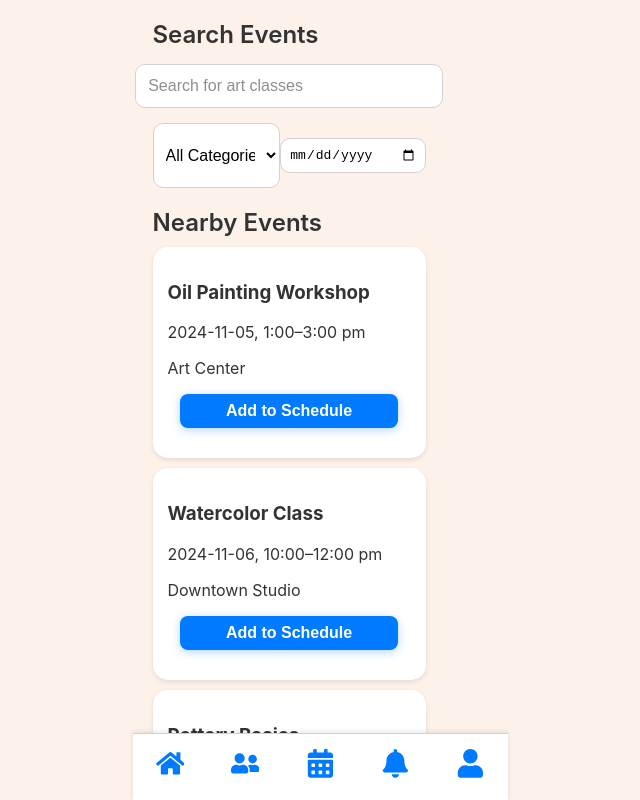
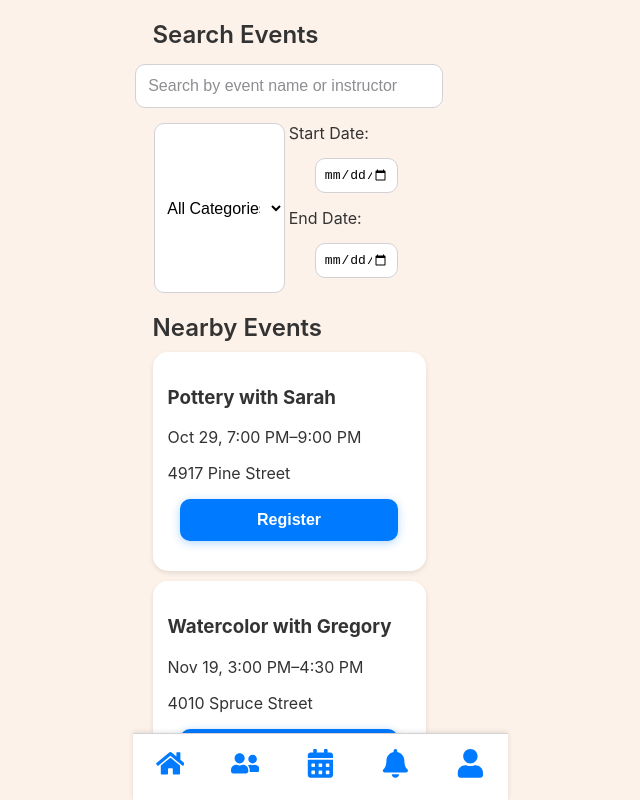
Before and after one commit to tiffanychang04/art-class-app, a React (Create React App) app: page /schedule in a window 1280 px wide. Shown: the top 800 px of the page, without its empty margins (351-991 px from the left). Built offline with nearby package versions, Linux system fonts and the light colour scheme.

Commit message:
gaby search, register, unregister

```diff
--- a/src/App.js
+++ b/src/App.js
@@ -1,5 +1,6 @@
 import React from 'react';
 import { BrowserRouter as Router, Route, Routes } from 'react-router-dom';
+import { RegisteredEventsProvider } from './RegisteredEventsContext'; // Import the context provider
 import Navbar from './Navbar';
 import HomePage from './HomePage';
 import FriendsPage from './FriendsPage';
@@ -10,6 +11,7 @@ import './App.css';
 
 function App() {
   return (
+    <RegisteredEventsProvider>
     <Router>
       <div className="app-container">
         <Routes>
@@ -22,6 +24,7 @@ function App() {
         <Navbar />
       </div>
     </Router>
+    </RegisteredEventsProvider>
   );
 }
 
--- /dev/null
+++ b/src/EventCard.js
@@ -0,0 +1,33 @@
+import React from 'react';
+
+function EventCard({ event, isRegistered, onRegister, onUnregister }) {
+  // Parse the start_datetime string into a Date object
+  const startDate = new Date(event.start_datetime);
+  const formattedStartDate = startDate.toLocaleDateString('en-US', { month: 'short', day: 'numeric' });
+  const formattedStartTime = startDate.toLocaleTimeString('en-US', { hour: 'numeric', minute: 'numeric', hour12: true });
+
+  // Calculate end time (assuming duration is in hours)
+  const endDate = new Date(startDate.getTime() + event.duration * 60 * 60 * 1000);
+  const formattedEndTime = endDate.toLocaleTimeString('en-US', { hour: 'numeric', minute: 'numeric', hour12: true });
+
+  return (
+    <div className="upcoming-events card">
+      <div className="event-details">
+        <h3>{event.name} with {event.instructor}</h3>
+        <p>{formattedStartDate}, {formattedStartTime}–{formattedEndTime}</p>
+        <p>{event.location}</p>
+
+        {/* Register or Unregister button */}
+        <div className="register-button">
+          {isRegistered ? (
+            <button onClick={onUnregister}>Unregister</button> // Show Unregister button if registered
+          ) : (
+            <button onClick={onRegister}>Register</button> // Show Register button if not registered
+          )}
+        </div>
+      </div>
+    </div>
+  );
+}
+
+export default EventCard;
--- a/src/HomePage.js
+++ b/src/HomePage.js
@@ -1,25 +1,48 @@
+// HomePage.js
 import React from 'react';
+import { useRegisteredEvents } from './RegisteredEventsContext'; // Import the context hook
 
 function HomePage() {
+  const { registeredEvents } = useRegisteredEvents(); // Access registered events from context
+
   return (
     <div className="home-page">
       <div className="welcome-section">
         <h1>Welcome back, Iris!</h1>
-        <h2>Upcoming Events</h2>
+        <h2>Your Upcoming Events</h2>
       </div>
 
-      <div className="upcoming-events card">
-        <div className="event-details">
-          <h3>Pottery with Sarah</h3>
-          <p>10/29, 3:00–5:00 pm</p>
-          <p>4917 Pine Street</p>
-        </div>
+      <div className="registered-events">
+        {registeredEvents.length > 0 ? (
+          registeredEvents.map((event, index) => {
+            // Format start time and end time like before
+            const startDate = new Date(event.start_datetime);
+            const formattedStartDate = startDate.toLocaleDateString('en-US', { month: 'short', day: 'numeric' });
+            const formattedStartTime = startDate.toLocaleTimeString('en-US', { hour: 'numeric', minute: 'numeric', hour12: true });
+            const endDate = new Date(startDate.getTime() + event.duration * 60 * 60 * 1000);
+            const formattedEndTime = endDate.toLocaleTimeString('en-US', { hour: 'numeric', minute: 'numeric', hour12: true });
+
+            return (
+              <div key={index} className="upcoming-events card">
+                <div className="event-details">
+                  <h3>{event.name} with {event.instructor}</h3>
+                  <p>{formattedStartDate}, {formattedStartTime}–{formattedEndTime}</p>
+                  <p>{event.location}</p>
+                  <button disabled>Registered</button> {/* Disabled button */}
+                </div>
+              </div>
+            );
+          })
+        ) : (
+          <p>No registered events.</p>
+        )}
       </div>
 
       <h2>Your Feed</h2>
       <div className="feed-section card">
         <p>Maya attended Portrait Drawings, hosted by George.</p>
       </div>
+
     </div>
   );
 }
--- /dev/null
+++ b/src/RegisteredEventsContext.js
@@ -0,0 +1,30 @@
+import React, { createContext, useContext, useState } from 'react';
+
+// Create the context
+const RegisteredEventsContext = createContext();
+
+// Create a custom hook to use the context
+export const useRegisteredEvents = () => {
+  return useContext(RegisteredEventsContext);
+};
+
+// Create the context provider
+export const RegisteredEventsProvider = ({ children }) => {
+  const [registeredEvents, setRegisteredEvents] = useState([]);
+
+  // Add event to registered events list
+  const addEvent = (event) => {
+    setRegisteredEvents((prev) => [...prev, event]);
+  };
+
+  // Remove event from registered events list
+  const removeEvent = (event) => {
+    setRegisteredEvents((prev) => prev.filter((e) => e.name !== event.name));
+  };
+
+  return (
+    <RegisteredEventsContext.Provider value={{ registeredEvents, addEvent, removeEvent }}>
+      {children}
+    </RegisteredEventsContext.Provider>
+  );
+};
--- a/src/SchedulePage.js
+++ b/src/SchedulePage.js
@@ -1,78 +1,112 @@
-import React, { useState } from 'react';
+import React, { useState, useEffect } from 'react';
+import { items } from './events'; // Import the events array
+import EventCard from './EventCard'; // Import the EventCard component
+import Search from './Search'; // Import the Search component
+import { useRegisteredEvents } from './RegisteredEventsContext'; // Import context hook for managing registered events
 
 function SchedulePage() {
-  // Initial event data with added categories and dates
-  const [events, setEvents] = useState([
-    { id: 1, name: 'Oil Painting Workshop', date: '2024-11-05', time: '1:00–3:00 pm', location: 'Art Center', category: 'Painting', added: false },
-    { id: 2, name: 'Watercolor Class', date: '2024-11-06', time: '10:00–12:00 pm', location: 'Downtown Studio', category: 'Painting', added: false },
-    { id: 3, name: 'Pottery Basics', date: '2024-11-07', time: '2:00–4:00 pm', location: 'Community Center', category: 'Sculpture', added: false },
-    { id: 4, name: 'Advanced Sketching', date: '2024-11-08', time: '3:00–5:00 pm', location: 'Uptown Art Studio', category: 'Drawing', added: false },
-    { id: 5, name: 'Clay Sculpture', date: '2024-11-09', time: '11:00 am–1:00 pm', location: 'Art Hub', category: 'Sculpture', added: false },
-    { id: 6, name: 'Portrait Drawing', date: '2024-11-10', time: '4:00–6:00 pm', location: 'Gallery 21', category: 'Drawing', added: false },
-    { id: 7, name: 'Still Life with Pastels', date: '2024-11-11', time: '9:00–11:00 am', location: 'Park Art Space', category: 'Painting', added: false },
-  ]);
+  const { registeredEvents, addEvent, removeEvent } = useRegisteredEvents(); // Access registered events and functions to add/remove events
+  const [searchTerm, setSearchTerm] = useState(""); // State for search input
+  const [categoryFilter, setCategoryFilter] = useState(''); // State for category filter
+  const [dateFilterStart, setDateFilterStart] = useState(''); // State for start date filter
+  const [dateFilterEnd, setDateFilterEnd] = useState(''); // State for end date filter
+  const [filteredItems, setFilteredItems] = useState(items); // State for filtered events
 
-  const [query, setQuery] = useState('');
-  const [categoryFilter, setCategoryFilter] = useState('');
-  const [dateFilter, setDateFilter] = useState('');
+  // This useEffect will be called whenever the searchTerm, categoryFilter, or dateFilter changes
+  useEffect(() => {
+    const filtered = items.filter((event) => {
+      // Always check category
+      const matchesCategory = categoryFilter ? event.category === categoryFilter : true;
 
-  // Function to toggle event addition/removal from schedule
-  const addEvent = (id) => {
-    setEvents(events.map(event => event.id === id ? { ...event, added: !event.added } : event));
+      // Check if the event date is within the date range
+      const eventDate = new Date(event.start_datetime); // Assuming event.start_datetime is in a valid date format
+
+      // Handle start date and end date filtering
+      const matchesDateRange = (
+        (dateFilterStart ? new Date(dateFilterStart) <= eventDate : true) &&
+        (dateFilterEnd ? new Date(dateFilterEnd) >= eventDate : true)
+      );
+
+      // Check if event matches search term
+      const matchesSearch = searchTerm === "" ||
+                            event.name.toLowerCase().includes(searchTerm.toLowerCase()) ||
+                            event.instructor.toLowerCase().includes(searchTerm.toLowerCase());
+
+      return matchesSearch && matchesCategory && matchesDateRange;
+    });
+
+    setFilteredItems(filtered);
+  }, [searchTerm, categoryFilter, dateFilterStart, dateFilterEnd]); // Only re-filter when any of these values change
+
+  // Handle category filter change
+  const handleCategoryChange = (event) => {
+    const selectedCategory = event.target.value;
+    setCategoryFilter(selectedCategory);
   };
 
-  // Filter events based on search query, category, and date
-  const filteredEvents = events.filter(event => {
-    const matchesQuery = event.name.toLowerCase().includes(query.toLowerCase());
-    const matchesCategory = categoryFilter ? event.category === categoryFilter : true;
-    const matchesDate = dateFilter ? event.date === dateFilter : true;
-    return matchesQuery && matchesCategory && matchesDate;
-  });
+  // Handle start date filter change
+  const handleDateStartChange = (event) => {
+    const selectedStartDate = event.target.value;
+    setDateFilterStart(selectedStartDate);
+  };
+
+  // Handle end date filter change
+  const handleDateEndChange = (event) => {
+    const selectedEndDate = event.target.value;
+    setDateFilterEnd(selectedEndDate);
+  };
+
+  // Handle search term change
+  const handleSearch = (event) => {
+    const query = event.target.value;
+    setSearchTerm(query);
+  };
 
   return (
     <div className="schedule-page">
       <h2>Search Events</h2>
-      <input
-        type="text"
-        placeholder="Search for art classes"
-        value={query}
-        onChange={(e) => setQuery(e.target.value)}
-      />
+      <Search searchTerm={searchTerm} onSearchChange={handleSearch} />
 
       {/* Filters */}
       <div className="filters">
-        <select
-          value={categoryFilter}
-          onChange={(e) => setCategoryFilter(e.target.value)}
-        >
+        <select value={categoryFilter} onChange={handleCategoryChange}>
           <option value="">All Categories</option>
           <option value="Painting">Painting</option>
           <option value="Sculpture">Sculpture</option>
           <option value="Drawing">Drawing</option>
         </select>
 
-        <input
-          type="date"
-          value={dateFilter}
-          onChange={(e) => setDateFilter(e.target.value)}
-        />
+        {/* Date Range Filter */}
+        <div className="date-range-filter">
+          <label>Start Date:</label>
+          <input
+            type="date"
+            value={dateFilterStart}
+            onChange={handleDateStartChange}
+          />
+          <label>End Date:</label>
+          <input
+            type="date"
+            value={dateFilterEnd}
+            onChange={handleDateEndChange}
+          />
+        </div>
       </div>
 
       <h2>Nearby Events</h2>
       <div className="nearby-events">
-        {filteredEvents.length > 0 ? (
-          filteredEvents.map(event => (
-            <div key={event.id} className="event-card card">
-              <h3>{event.name}</h3>
-              <p>{event.date}, {event.time}</p>
-              <p>{event.location}</p>
-              <button onClick={() => addEvent(event.id)}>
-                {event.added ? 'Remove from Schedule' : 'Add to Schedule'}
-              </button>
-            </div>
+        {filteredItems.length > 0 ? (
+          filteredItems.map((event, index) => (
+            <EventCard
+              key={index}
+              event={event}
+              isRegistered={registeredEvents.some(e => e.name === event.name)} // Check if the event is already registered
+              onRegister={() => addEvent(event)} // Register event
+              onUnregister={() => removeEvent(event)} // Unregister event
+            />
           ))
         ) : (
-          <p>No events found matching your criteria.</p>
+          <p>No events found.</p>
         )}
       </div>
     </div>
--- /dev/null
+++ b/src/Search.js
@@ -0,0 +1,17 @@
+// Search.js
+import React from 'react';
+
+function Search({ searchTerm, onSearchChange }) {
+  return (
+    <div className="search">
+      <input
+        type="text"
+        placeholder="Search by event name or instructor"
+        value={searchTerm}
+        onChange={onSearchChange}
+      />
+    </div>
+  );
+}
+
+export default Search;
--- /dev/null
+++ b/src/events.js
@@ -0,0 +1,26 @@
+export const items = [
+    {
+        "name": "Pottery",
+        "instructor": "Sarah",
+        "start_datetime": "2024-10-29T15:00:00-04:00",
+        "duration": 2,
+        "category": "Sculpture",
+        "location": "4917 Pine Street"
+    },
+    {
+        "name": "Watercolor",
+        "instructor": "Gregory",
+        "start_datetime": "2024-11-19T11:00:00-04:00",
+        "duration": 1.5,
+        "category": "Painting",
+        "location": "4010 Spruce Street"
+    },
+    {
+        "name": "Still Life",
+        "instructor": "Robert",
+        "start_datetime": "2024-11-05T17:00:00-04:00",
+        "duration": 1,
+        "category": "Painting",
+        "location": "Dilworth Park"
+    }
+  ];
```
Also changed, not shown: src/App.css (+35 -0 lines), 1 other file (tests, documents, lock files or other folders).
